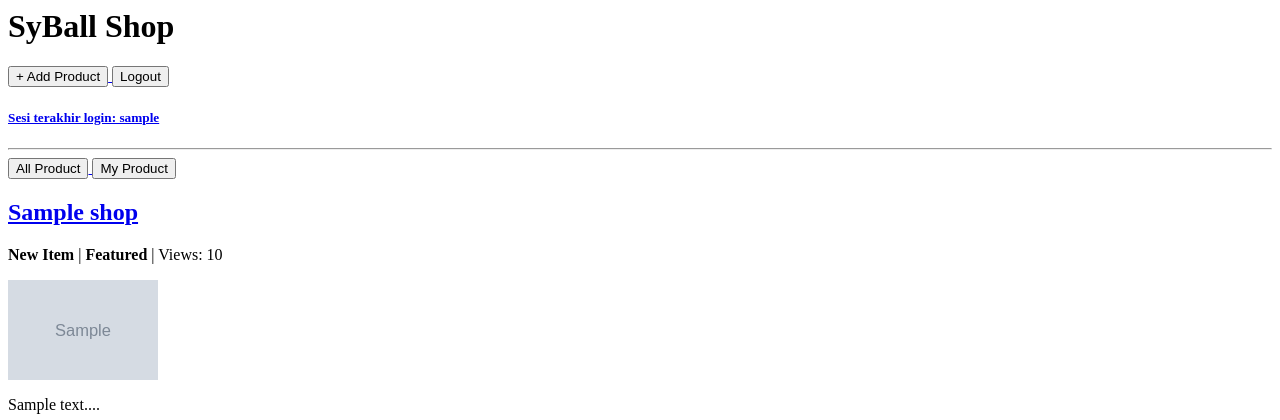
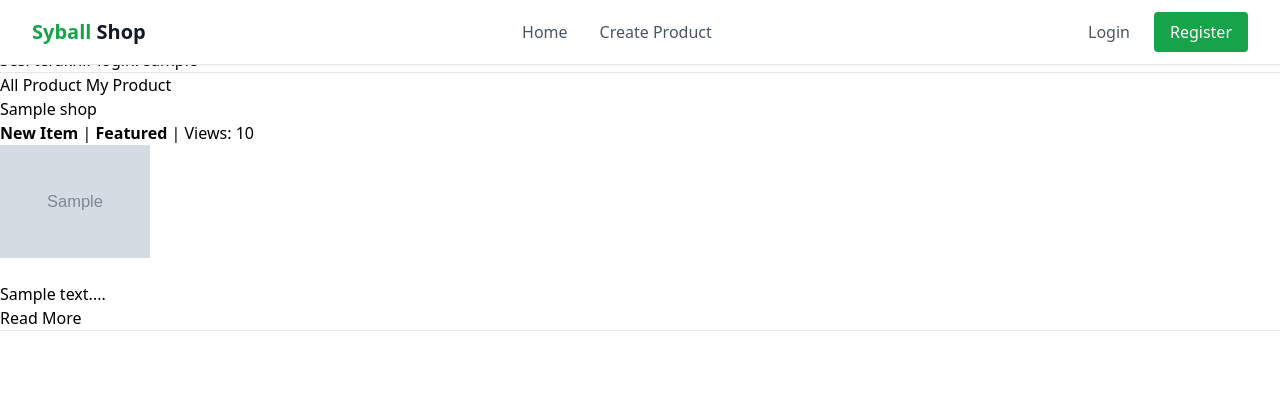
Before and after one commit to Wildann133/football-shop, a Django app: template main/templates/main.html in a window 1280 px wide. Shown: the top 420 px of the page. Run offline with Django 5.2, Linux system fonts and the light colour scheme; tables that the repository leaves empty hold one stand-in row (values such as "Sample post"); the template is opened without the code that fills it: values that come from a table or form of the project are taken from there, most other values are stand-ins (such as "Sample title", 1, 10 or a date in 2020); grey boxes marked "Sample" are stand-in pictures; parts of the project's set-up code (start-up, migrations or seed data) failed here and were passed over; some libraries are stand-ins or nearby versions.

Commit message:
progress tugas 5

```diff
--- a/main/templates/main.html
+++ b/main/templates/main.html
@@ -1,3 +1,6 @@
+{% extends 'base.html' %}
+{% block content %}
+{% include 'navbar.html' %}
 <h1>SyBall Shop</h1>
 
 <a href="{% url 'main:create_product' %}">
@@ -37,10 +40,24 @@
 
   <p>{{ product.description|truncatewords:25 }}...</p>
 
-  <p><a href="{% url 'main:show_product' product.id %}"><button>Read More</button></a></p>
+  <p><a href="{% url 'main:show_product' product.id %}"><button>Read More</button></a>
+  {% if user.is_authenticated and product.user == user %}
+    <a href="{% url 'main:edit_product' product.pk %}">
+        <button>
+            Edit
+        </button>
+    </a>
+    <a href="{% url 'main:delete_product' product.pk %}">
+      <button>
+          Delete product
+      </button>
+  </a>
+    {% endif %}
+    </p>
 </div>
 
 <hr>
 {% endfor %}
 
 {% endif %}
+{% endblock content%}
--- a/main/urls.py
+++ b/main/urls.py
@@ -3,6 +3,8 @@
 from main.views import register
 from main.views import login_user
 from main.views import logout_user
+from main.views import edit_product
+from main.views import delete_product
 
 app_name = 'main'
 
@@ -19,4 +21,7 @@
     path('register/', register, name='register'),
     path('login/', login_user, name='login'),
     path('logout/', logout_user, name='logout'),
+
+    path('product/<uuid:id>/edit', edit_product, name='edit_product'),
+    path('news/<uuid:id>/delete', delete_news, name='delete_news'),
 ]
--- a/templates/base.html
+++ b/templates/base.html
@@ -6,7 +6,8 @@
     <meta name="viewport" content="width=device-width, initial-scale=1.0" />
     {% block meta %} {% endblock meta %}
 </head>
-
+<script src="https://cdn.tailwindcss.com"></script>
+<link rel="stylesheet" href="{% static 'css/global.css' %}"/>
 <body>
     {% block content %} {% endblock content %}
 </body>
--- /dev/null
+++ b/templates/navbar.html
@@ -0,0 +1,97 @@
+<nav class="fixed top-0 left-0 w-full bg-white border-b border-gray-200 shadow-sm z-50">
+    <div class="max-w-7xl mx-auto px-6 lg:px-8">
+      <div class="flex items-center justify-between h-16">
+        <div class="flex items-center">
+          <h1 class="text-xl font-semibold text-gray-900">
+            <span class="text-green-600">Syball</span> Shop
+          </h1>
+        </div>
+
+        <!-- Desktop Navigation -->
+        <div class="hidden md:flex items-center space-x-8">
+          <a href="/" class="text-gray-600 hover:text-gray-900 font-medium transition-colors">
+            Home
+          </a>
+          <a href="{% url 'main:create_product' %}" class="text-gray-600 hover:text-gray-900 font-medium transition-colors">
+            Create Product
+          </a>
+        </div>
+
+        <!-- Desktop User Section -->
+        <div class="hidden md:flex items-center space-x-6">
+          {% if user.is_authenticated %}
+            <div class="text-right">
+              <div class="text-sm font-medium text-gray-900">{{ name|default:user.username }}</div>
+              <div class="text-xs text-gray-500">{{ npm|default:"Student" }} - {{ class|default:"Class" }}</div>
+            </div>
+            <a href="{% url 'main:logout' %}" class="text-red-600 hover:text-red-700 font-medium transition-colors">
+              Logout
+            </a>
+          {% else %}
+            <a href="{% url 'main:login' %}" class="text-gray-600 hover:text-gray-900 font-medium transition-colors">
+              Login
+            </a>
+            <a href="{% url 'main:register' %}" class="bg-green-600 hover:bg-green-700 text-white px-4 py-2 rounded font-medium transition-colors">
+              Register
+            </a>
+          {% endif %}
+        </div>
+
+        <!-- Mobile Menu Button -->
+        <div class="md:hidden flex items-center">
+          <button class="mobile-menu-button p-2 text-gray-600 hover:text-gray-900 transition-colors">
+            <span class="sr-only">Open menu</span>
+            <div class="w-6 h-6 flex flex-col justify-center items-center">
+              <span class="bg-current block transition-all duration-300 ease-out h-0.5 w-6 rounded-sm"></span>
+              <span class="bg-current block transition-all duration-300 ease-out h-0.5 w-6 rounded-sm my-0.5"></span>
+              <span class="bg-current block transition-all duration-300 ease-out h-0.5 w-6 rounded-sm"></span>
+            </div>
+          </button>
+        </div>
+      </div>
+    </div>
+    <!-- Mobile Menu -->
+    <div class="mobile-menu hidden md:hidden bg-white border-t border-gray-200">
+      <div class="px-6 py-4 space-y-4">
+        <!-- Mobile Navigation Links -->
+        <div class="space-y-1">
+          <a href="/" class="block text-gray-600 hover:text-gray-900 font-medium py-3 transition-colors">
+            Home
+          </a>
+          <a href="{% url 'main:create_product' %}" class="block text-gray-600 hover:text-gray-900 font-medium py-3 transition-colors">
+            Create product
+          </a>
+        </div>
+
+        <!-- Mobile User Section -->
+        <div class="border-t border-gray-200 pt-4">
+          {% if user.is_authenticated %}
+            <div class="mb-4">
+              <div class="font-medium text-gray-900">{{ name|default:user.username }}</div>
+              <div class="text-sm text-gray-500">{{ npm|default:"Student" }} - {{ class|default:"Class" }}</div>
+            </div>
+            <a href="{% url 'main:logout' %}" class="block text-red-600 hover:text-red-700 font-medium py-3 transition-colors">
+              Logout
+            </a>
+          {% else %}
+            <div class="space-y-3">
+              <a href="{% url 'main:login' %}" class="block text-gray-600 hover:text-gray-900 font-medium py-3 transition-colors">
+                Login
+              </a>
+              <a href="{% url 'main:register' %}" class="block bg-green-600 hover:bg-green-700 text-white font-medium py-3 px-4 rounded text-center transition-colors">
+                Register
+              </a>
+            </div>
+          {% endif %}
+        </div>
+      </div>
+    </div>
+    <script>
+      const btn = document.querySelector("button.mobile-menu-button");
+      const menu = document.querySelector(".mobile-menu");
+
+      btn.addEventListener("click", () => {
+        menu.classList.toggle("hidden");
+      });
+    </script>
+  </nav>
```
Also changed, not shown: football_shop/settings.py (+8 -1 lines), main/templates/edit_product.html (added, +22 -0 lines), main/views.py (+18 -0 lines), static/css/global.css (added, +47 -0 lines), main/forms.py (line endings or trailing spaces), main/models.py (line endings or trailing spaces).
